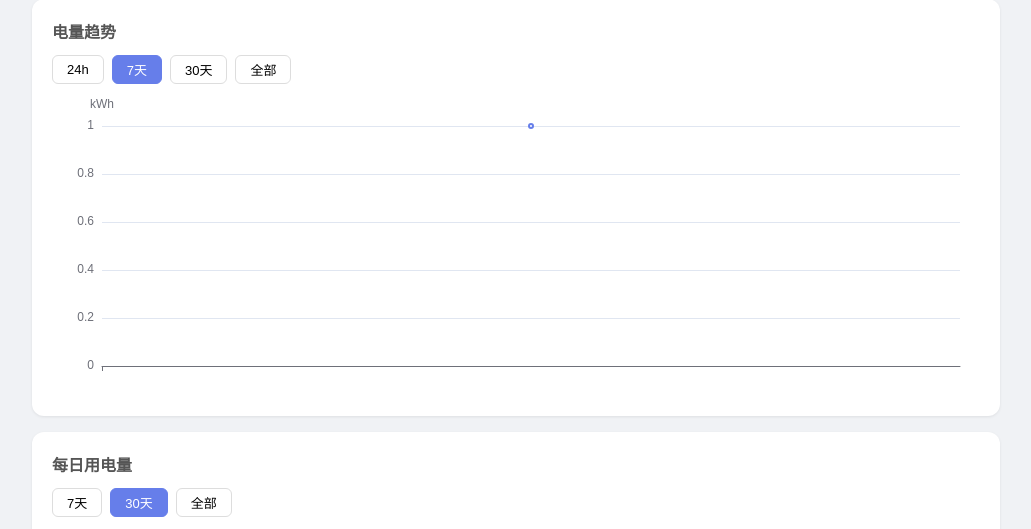
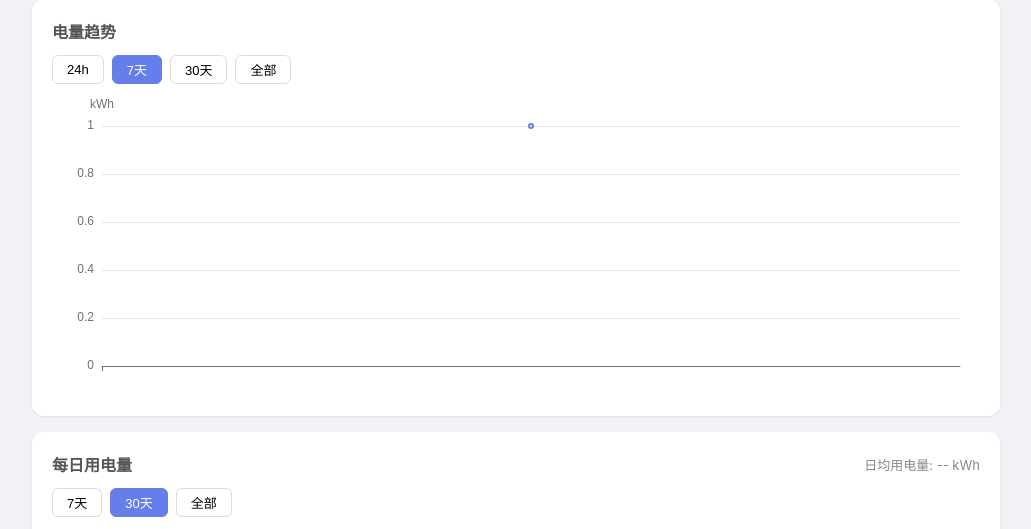
Before and after one commit to youzijiang233/csust-electricity-monitor, a Flask app: page / in a window 1280 px wide. Shown: the part 318-847 px from the top of the page, without its empty margins (124-1155 px from the left). Run offline with Flask 3, Linux system fonts and the light colour scheme; tables that the repository leaves empty hold one stand-in row (values such as "Sample post"); data that the repository does not hold is empty.

Commit message:
feat: 每日用电量板块添加日均用电量显示

```diff
--- a/templates/index.html
+++ b/templates/index.html
@@ -79,7 +79,10 @@ th { background: #fafafa; font-weight: 600; }
   </div>
 
   <div class="card">
-    <h2>每日用电量</h2>
+    <div style="display:flex;justify-content:space-between;align-items:center;margin-bottom:12px">
+      <h2 style="margin-bottom:0">每日用电量</h2>
+      <span id="usageAvg" style="font-size:13px;color:#888"></span>
+    </div>
     <div class="controls" id="usageBtns">
       <button data-days="7">7天</button>
       <button data-days="30" class="active">30天</button>
@@ -239,6 +242,9 @@ async function loadTrend(days) {
 async function loadUsage(days) {
   usageDays = days;
   const data = await fetchJSON('/api/daily_usage?days=' + days + roomParam());
+  const vals = data.map(r => r.usage);
+  const avg = vals.length ? (vals.reduce((a, b) => a + b, 0) / vals.length).toFixed(2) : '--';
+  document.getElementById('usageAvg').textContent = '日均用电量: ' + avg + ' kWh';
   usageChart.setOption({
     tooltip: { trigger: 'axis' },
     xAxis: { type: 'category', data: data.map(r => r.date.slice(5)) },
```
